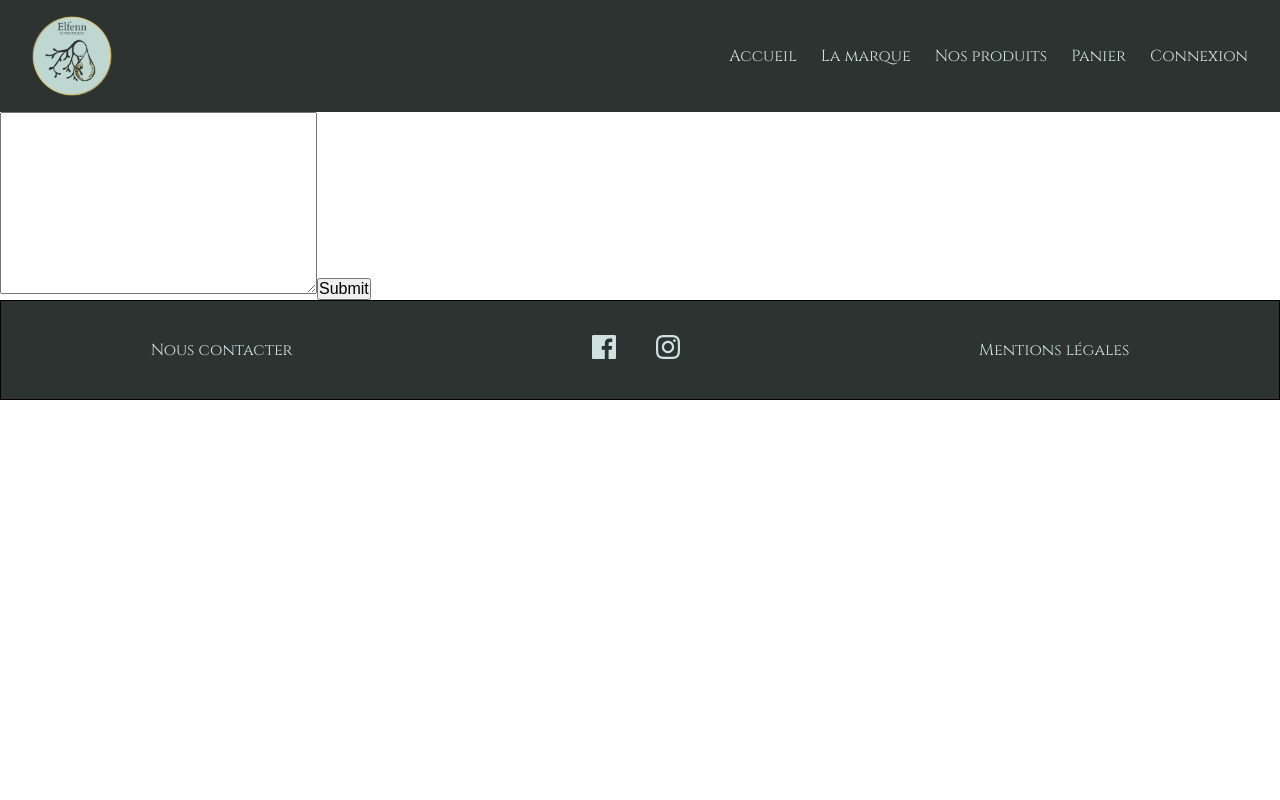
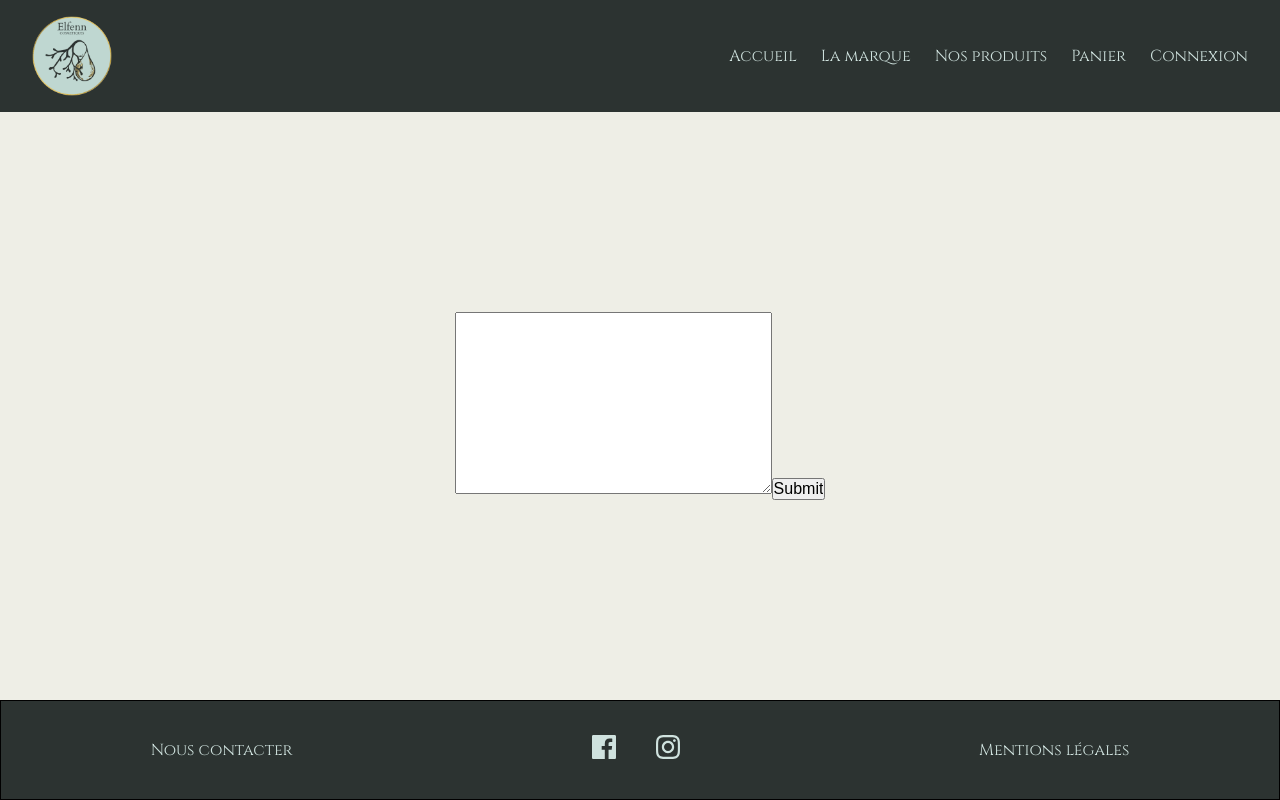
Before and after one commit to WildCodeSchool/remote2q4-21-p3-agathe-front, a React (Create React App) app: page /admin/presentation in a window 1280 px wide. Built offline with nearby package versions, Linux system fonts and the light colour scheme; no server answers; a web font is replaced by a local one.

Commit message:
Page in textadmin

```diff
--- a/src/App.jsx
+++ b/src/App.jsx
@@ -39,7 +39,7 @@ function App() {
               <Route path="/register" element={<RegisterPage />} />
               <Route path="/logout" element={<Logout />} />
               <Route path="/admin" element={<AdminPanel />} />
-              <Route path="/admin/presentation" element={<TextAdmin />} />
+              <Route path="/admin/presentation" element={<Page SubPage={TextAdmin} />} />
               <Route path="users">
               <Route index element={<List />} />
               <Route path=":userId" element={<Single />} />
--- a/src/pages/TextAdmin.jsx
+++ b/src/pages/TextAdmin.jsx
@@ -1,18 +1,8 @@
-import React from 'react'
-import Navbar from '../components/home/Navbar'
-import Footer from '../components/home/Footer'
-import TextForm from '../components/admin/TextForm'
+import React from "react";
+import TextForm from "../components/admin/TextForm";
 
 const TextAdmin = () => {
-  return (
-    <div>
-        <Navbar />
-        <div className='LoginContainer'>
-            <TextForm/>
-        </div>
-        <Footer />
-    </div>
-  )
-}
+    return <TextForm />;
+};
 
-export default TextAdmin
+export default TextAdmin;
```
